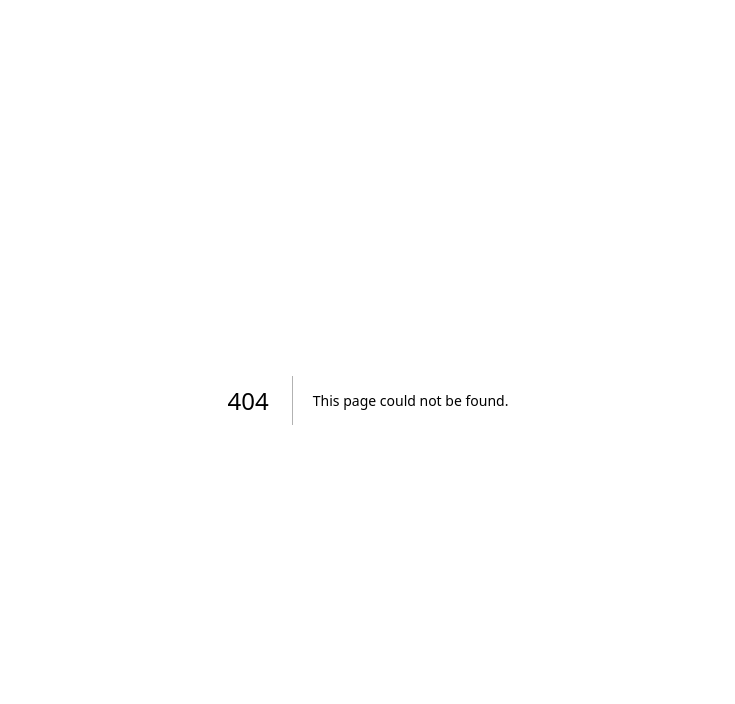
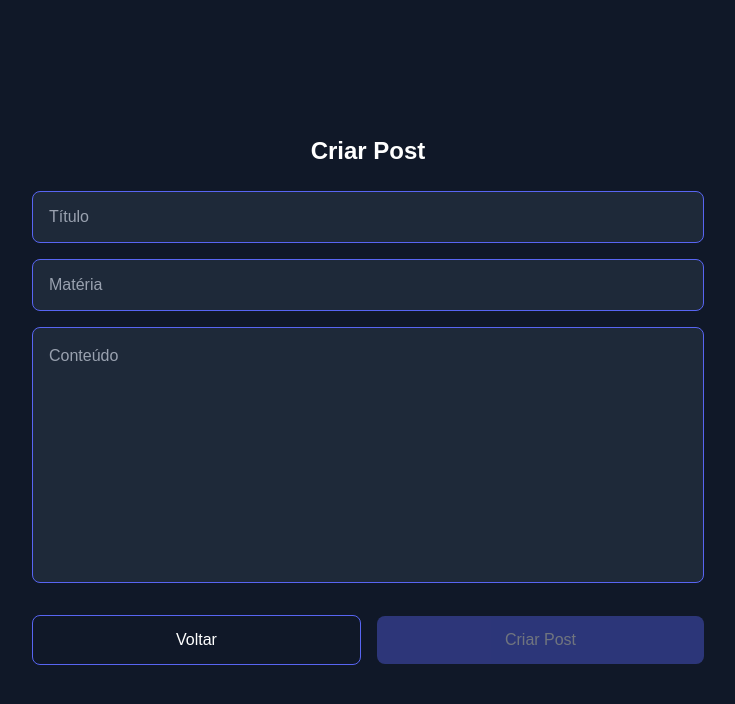
Before and after one commit to rapha1908/blog-app, a Next.js app: page /create in a window 1280 px wide. Before the commit this address had no page. Shown: the top 704 px of the page, without its empty margins (272-1007 px from the left). Built offline with nearby package versions, Linux system fonts and the light colour scheme.

Commit message:
feat: add CreatePost page with form handling and token validation for post creation

```diff
--- a/src/app/page.tsx
+++ b/src/app/page.tsx
@@ -1,3 +1,4 @@
+import AddButton from "@/components/addButton";
 import CardList from "@/components/CardList";
 import Header from "@/components/Header";
 
@@ -6,6 +7,7 @@ export default function Home() {
     <main className="grid grid-rows-[20px_1fr_20px] items-center justify-items-center min-h-screen p-8 pb-20 gap-16 sm:p-20 font-[family-name:var(--font-geist-sans)]">
       <Header/>
       <CardList />
+      <AddButton />
     </main>
   );
 }
--- /dev/null
+++ b/src/components/addButton.tsx
@@ -0,0 +1,17 @@
+"use client";
+import React from 'react';
+import Link from 'next/link';
+
+const AddButton: React.FC = () => {
+
+
+  return (
+    <Link href={"/create/"}
+      className="bg-blue-600 text-white px-6 py-4 rounded rounded-4xl fixed bottom-8 right-8 shadow-lg hover:bg-blue-700 transition-colors text-2xl"
+    >
+      +
+    </Link>
+  );
+};
+
+export default AddButton;
--- /dev/null
+++ b/src/pages/create/index.tsx
@@ -0,0 +1,122 @@
+import Link from "next/link";
+import { useEffect, useState } from "react";
+import { useRouter } from "next/router";
+import { Bounce, toast, ToastContainer } from "react-toastify";
+import "react-toastify/dist/ReactToastify.css";
+import { getCookie } from "../../utils/cookies";
+
+export default function CreatePost() {
+  const router = useRouter();
+  const [titulo, setTitulo] = useState("");
+  const [materia, setMateria] = useState("");
+  const [conteudo, setConteudo] = useState("");
+  const [token, setToken] = useState<string | undefined>("");
+
+  useEffect(() => {
+    const storedToken = getCookie("token");
+    setToken(storedToken);
+  }, []);
+
+
+  const handleCreatePost = async (e: React.FormEvent<HTMLFormElement>) => {
+    e.preventDefault();
+
+    if (!token) {
+      toast.error('Você precisa estar logado para criar um post', {
+        position: 'bottom-center',
+        autoClose: 5000,
+      });
+      setTimeout(() => router.push('/login'), 3000);
+      return;
+    }
+
+    try {
+      const response = await fetch('http://localhost:5000/Posts/', {
+        method: 'POST',
+        headers: {
+          'Content-Type': 'application/json',
+          'Authorization': `Bearer ${token}`
+        },
+        body: JSON.stringify({ titulo, conteudo, materia }),
+      });
+
+      if (response.ok) {
+        toast.success('Post criado com sucesso', {
+          position: 'bottom-center',
+          autoClose: 3000,
+        });
+        setTimeout(() => router.push('/'), 3000);
+      } else {
+        const errorData = await response.json();
+        toast.error(errorData.message || 'Erro ao criar post', {
+          position: 'bottom-center',
+          autoClose: 5000,
+        });
+      }
+    } catch (error) {
+      toast.error('Erro de conexão', {
+        position: 'bottom-center',
+        autoClose: 5000,
+      });
+      throw new Error(`Erro ao criar o post: ${error instanceof Error ? error.message : String(error)}`);
+    }
+  };
+
+  return (
+    <main className="flex flex-col items-center justify-center min-h-screen w-screen p-8 bg-gray-900 text-white">
+      <h2 className="text-2xl font-bold mb-6">Criar Post</h2>
+      <form onSubmit={handleCreatePost} className="flex flex-col items-center justify-center w-full max-w-2xl gap-4">
+        <input
+          className="w-full h-13 border border-[#5865F2] p-4 rounded-lg bg-gray-800 text-white placeholder-gray-400"
+          type="text"
+          placeholder="Título"
+          value={titulo}
+          onChange={(e) => setTitulo(e.target.value)}
+          required
+        />
+        <input
+          className="w-full h-13 border border-[#5865F2] p-4 rounded-lg bg-gray-800 text-white placeholder-gray-400"
+          type="text"
+          placeholder="Matéria"
+          value={materia}
+          onChange={(e) => setMateria(e.target.value)}
+          required
+        />
+        <textarea
+          className="w-full h-64 border border-[#5865F2] p-4 rounded-lg bg-gray-800 text-white placeholder-gray-400 resize-none"
+          placeholder="Conteúdo"
+          value={conteudo}
+          onChange={(e) => setConteudo(e.target.value)}
+          required
+        />
+        <div className="flex items-center justify-between mt-4 w-full gap-4">
+          <Link
+            className="flex-1 border border-[#5865F2] p-3 rounded-lg text-center hover:bg-[#5865F2] transition-colors"
+            href="/">
+            Voltar
+          </Link>
+          <button
+            className="flex-1 bg-[#5865F2] p-3 rounded-lg disabled:opacity-40 hover:bg-[#4752C4] transition-colors"
+            type="submit"
+            disabled={!titulo || !conteudo || !materia}
+          >
+            Criar Post
+          </button>
+        </div>
+      </form>
+      <ToastContainer
+        position="bottom-center"
+        autoClose={5000}
+        hideProgressBar
+        newestOnTop={false}
+        closeOnClick
+        rtl={false}
+        pauseOnFocusLoss
+        draggable
+        pauseOnHover
+        theme="dark"
+        transition={Bounce}
+      />
+    </main>
+  );
+}
```
